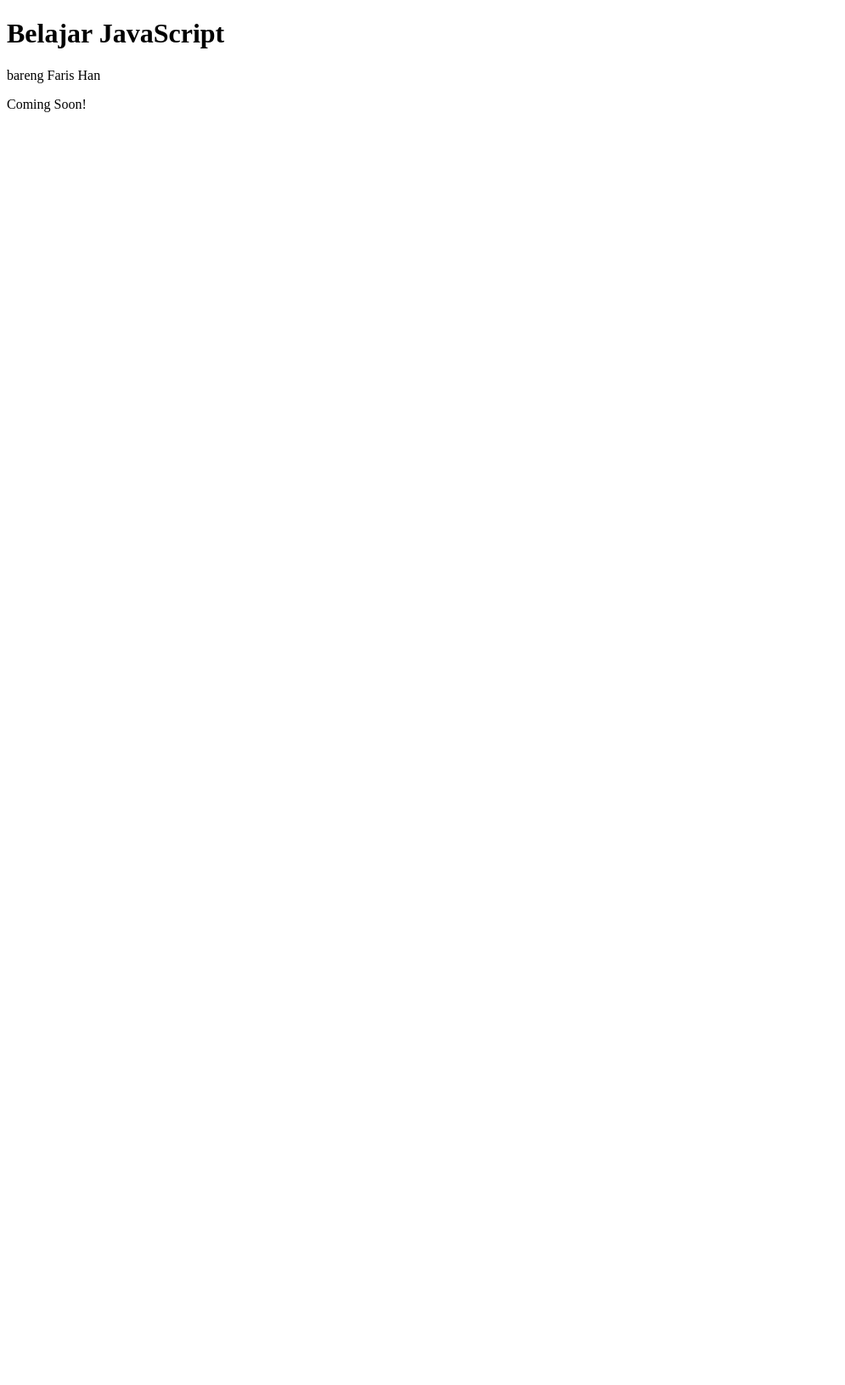
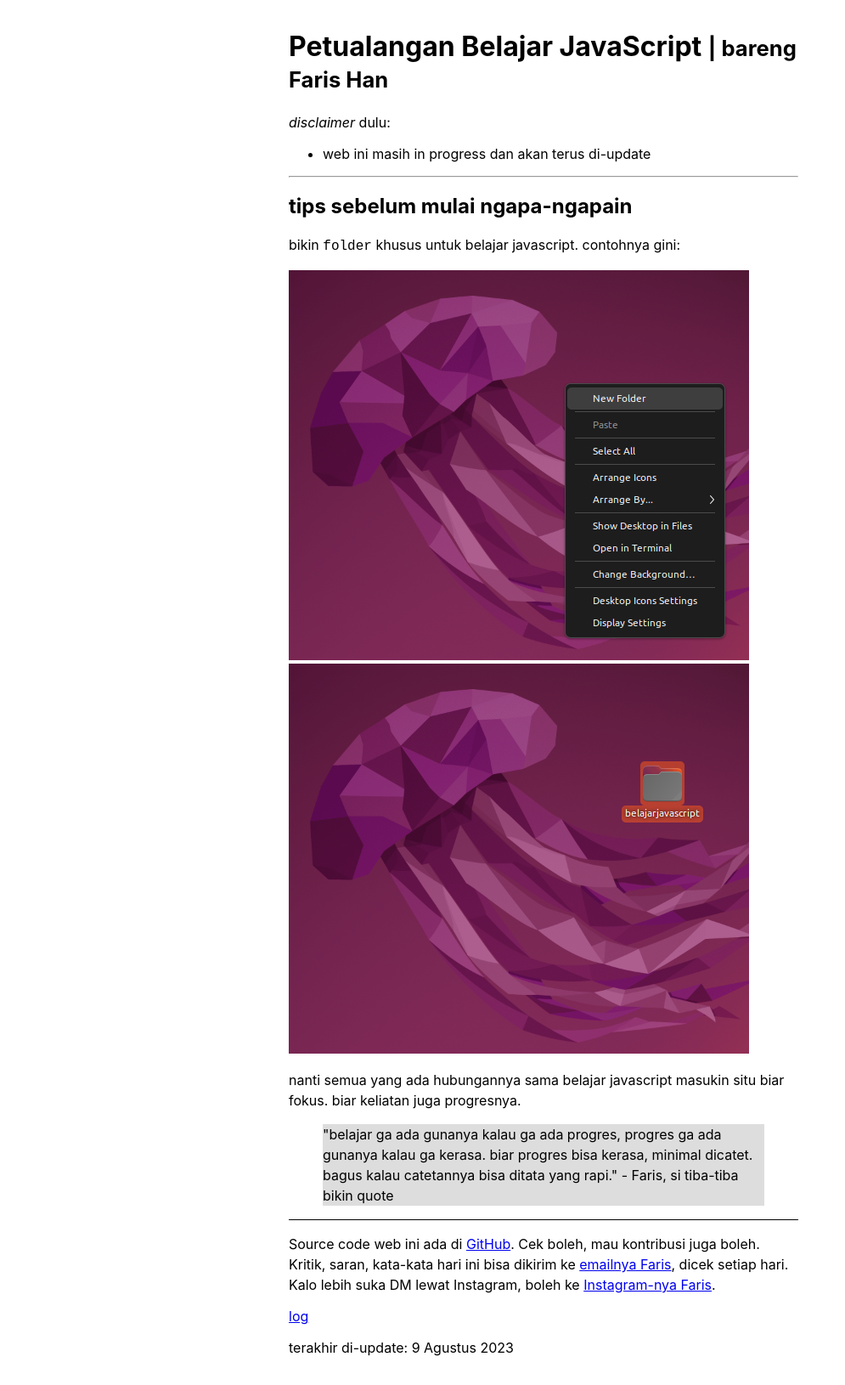
Before and after one commit to farishan/belajar-javascript, a plain HTML site: page index.html in a window 1280 px wide. Shown: the whole page at 85% size, without its empty margins (0-995 px from the left). Before the commit the page ends 800 px from the top, so only its background shows below. Drawn offline with Linux system fonts and the light colour scheme.

Commit message:
Random updates; bersih2

```diff
--- a/belajarjavascript.com/global.css
+++ /dev/null
@@ -1,9 +0,0 @@
-html {
-  font-family: -apple-system, BlinkMacSystemFont, 'Segoe UI', Roboto, Oxygen, Ubuntu, Cantarell, 'Open Sans', 'Helvetica Neue', sans-serif;
-}
-
-body {
-  max-width: 600px;
-  padding: 1rem;
-  margin: 0 auto;
-}
--- a/index.html
+++ b/index.html
@@ -1,13 +1,50 @@
 <!DOCTYPE html>
-<html lang="en">
+<html lang="id">
+
 <head>
   <meta charset="UTF-8">
   <meta name="viewport" content="width=device-width, initial-scale=1.0">
-  <title>Belajar JavaScript</title>
+  <title>Petualangan Belajar JavaScript | bareng Faris Han</title>
+  <link rel="stylesheet" href="./normalize.css">
+  <link rel="stylesheet" href="./nyaman.css">
+  <meta name="description" content="Petualangan belajar JavaScript asik tanpa ribet, bareng Faris Han">
+  <link rel="apple-touch-icon" sizes="180x180" href="/apple-touch-icon.png">
+  <link rel="icon" type="image/png" sizes="32x32" href="/favicon-32x32.png">
+  <link rel="icon" type="image/png" sizes="16x16" href="/favicon-16x16.png">
+  <link rel="manifest" href="/site.webmanifest">
 </head>
+
 <body>
-  <h1>Belajar JavaScript</h1>
-  <p>bareng Faris Han</p>
-  <p>Coming Soon!</p>
+  <h1>Petualangan Belajar JavaScript <small> | bareng Faris Han</small></h1>
+  <p><em>disclaimer</em> dulu:</p>
+  <ul>
+    <li>web ini masih in progress dan akan terus di-update</li>
+  </ul>
+
+  <hr>
+
+  <h2>tips sebelum mulai ngapa-ngapain</h2>
+  <p>bikin <code>folder</code> khusus untuk belajar javascript. contohnya gini:</p>
+  <img src="./images/contoh-folder-khusus-belajar-javascript.png" alt="gambar menu untuk membuat folder baru" />
+  <img src="./images/contoh-folder-khusus-belajar-javascript-1.png"
+    alt="gambar tampilan desktop komputer dengan folder khusus untuk belajar javascript" />
+  <p>nanti semua yang ada hubungannya sama belajar javascript masukin situ biar fokus. biar keliatan juga progresnya.
+  </p>
+  <blockquote>
+    "belajar ga ada gunanya kalau ga ada progres, progres ga ada gunanya kalau ga kerasa. biar progres bisa kerasa,
+    minimal dicatet. bagus kalau catetannya bisa ditata yang rapi." - Faris, si tiba-tiba bikin quote
+  </blockquote>
+
+  <footer>
+    <p>
+      Source code web ini ada di <a href="https://github.com/farishan/belajar-javascript" target="_blank">GitHub</a>.
+      Cek boleh, mau kontribusi juga boleh. Kritik, saran, kata-kata hari ini bisa dikirim ke <a
+        href="mailto:farishanugraha@gmail.com">emailnya Faris</a>, dicek setiap hari. Kalo lebih suka DM lewat
+      Instagram, boleh ke <a href="https://www.instagram.com/faris.han/">Instagram-nya Faris</a>.
+    </p>
+    <a href="./log.html">log</a>
+    <p>terakhir di-update: 9 Agustus 2023</p>
+  </footer>
 </body>
+
 </html>
--- /dev/null
+++ b/nyaman.css
@@ -0,0 +1,24 @@
+/* nyaman.css v0.0.1 | License: GPLv3 https://www.gnu.org/licenses/gpl-3.0.en.html#license-text | Faris Han, Aug 2023 */
+
+html {
+  font-family: -apple-system, BlinkMacSystemFont, 'Segoe UI', Roboto, Oxygen, Ubuntu, Cantarell, 'Open Sans', 'Helvetica Neue', sans-serif;
+}
+
+body {
+  max-width: 600px;
+  padding: 1rem;
+  margin: 0 auto;
+}
+
+blockquote {
+  background-color: #dddddd;
+}
+
+p,
+blockquote {
+  line-height: 1.5;
+}
+
+footer {
+  border-top: 1px solid;
+}
```
Also changed, not shown: belajarjavascript.com/index.html (deleted, +0 -22 lines), log.html (added, +36 -0 lines), about.txt (added), android-chrome-192x192.png (added), android-chrome-512x512.png (added), apple-touch-icon.png (added), favicon-16x16.png (added), favicon-32x32.png (added), favicon.ico (added), images/contoh-folder-khusus-belajar-javascript-1.png (added), images/contoh-folder-khusus-belajar-javascript.png (added), normalize.css (renamed from belajarjavascript.com/normalize.css), site.webmanifest (added), 1 other file.
